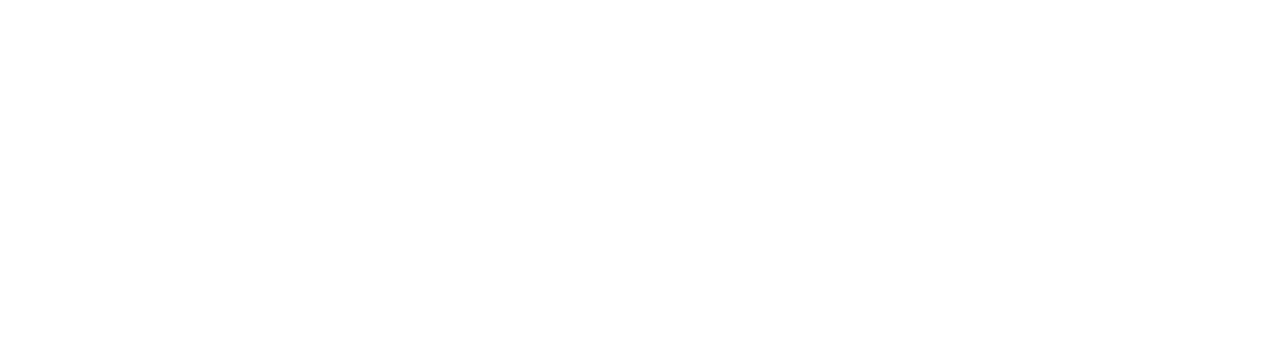
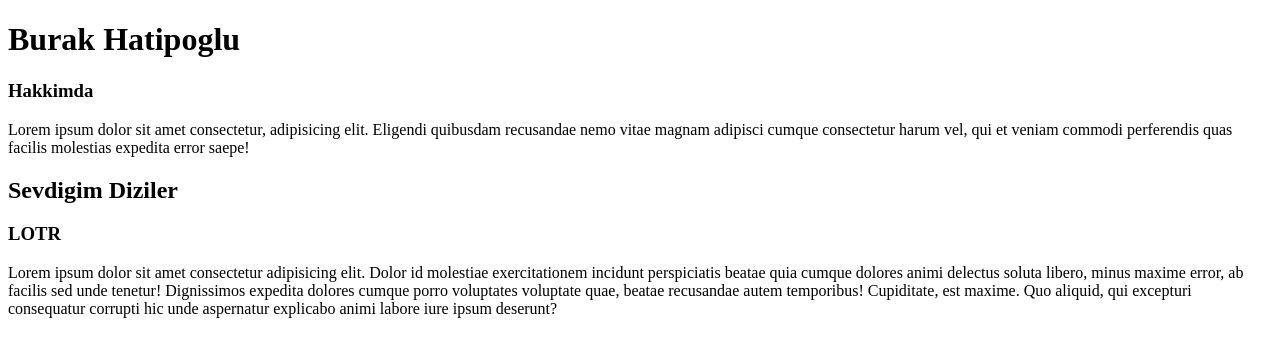
Before and after one commit to burakhatipogluu/htmlPatika, a plain HTML site: page index.html in a window 1280 px wide. Drawn offline with Linux system fonts and the light colour scheme.

Commit message:
first web page homework

```diff
--- a/index.html
+++ b/index.html
@@ -4,9 +4,15 @@
     <meta charset="UTF-8">
     <meta http-equiv="X-UA-Compatible" content="IE=edge">
     <meta name="viewport" content="width=device-width, initial-scale=1.0">
-    <title>Deneme 1 23 4 </title>
+    <title>First Web Page</title>
 </head>
 <body>
-
+    <h1>Burak Hatipoglu</h1>
+    <h3>Hakkimda</h3>
+    <p>Lorem ipsum dolor sit amet consectetur, adipisicing elit. Eligendi quibusdam recusandae nemo vitae magnam adipisci cumque consectetur harum vel, qui et veniam commodi perferendis quas facilis molestias expedita error saepe!</p>
+    <h2>Sevdigim Diziler</h2>
+    <h3>LOTR</h3>
+    <p>Lorem ipsum dolor sit amet consectetur adipisicing elit. Dolor id molestiae exercitationem incidunt perspiciatis beatae quia cumque dolores animi delectus soluta libero, minus maxime error, ab facilis sed unde tenetur!
+    Dignissimos expedita dolores cumque porro voluptates voluptate quae, beatae recusandae autem temporibus! Cupiditate, est maxime. Quo aliquid, qui excepturi consequatur corrupti hic unde aspernatur explicabo animi labore iure ipsum deserunt?</p>
 </body>
 </html>
```
